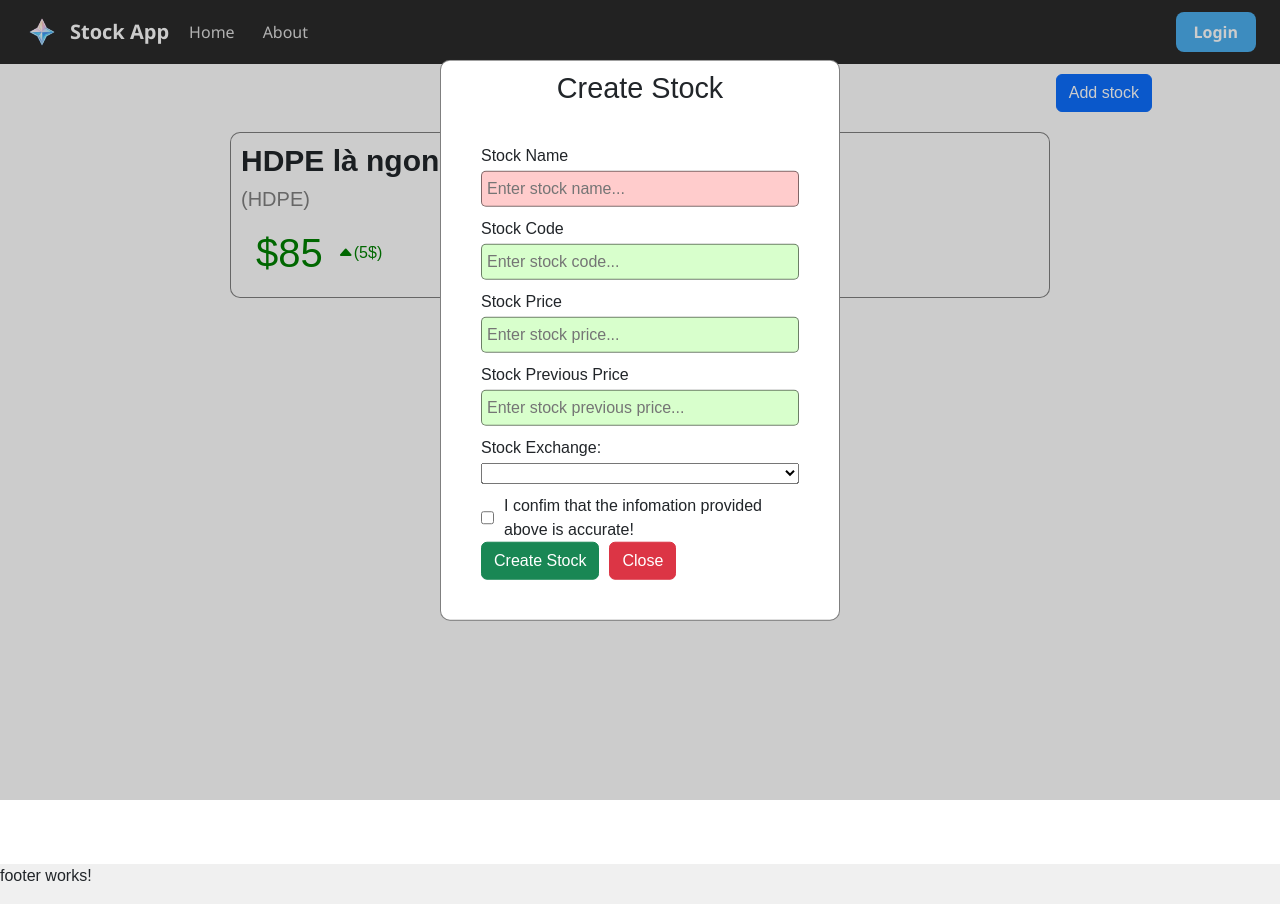
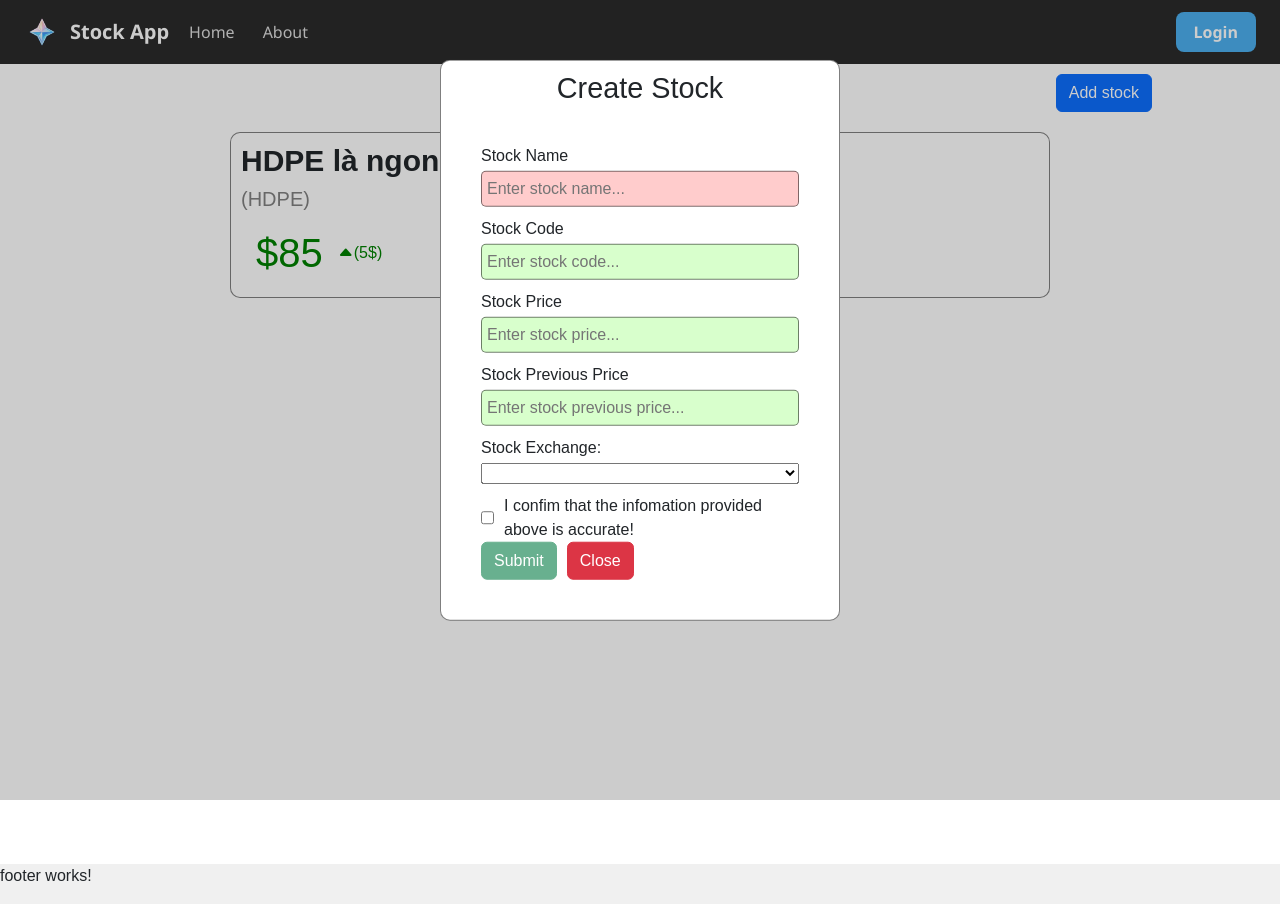
Before and after one commit to YangKlee/stock-app, an Angular app: page / in a window 1280 px wide. Both pictures are taken after a click on the button "Add stock". Built offline with nearby package versions, Linux system fonts and the light colour scheme.

Commit message:
update stock

```diff
--- a/src/app/stock/create-stock-reactform/create-stock-reactform.html
+++ b/src/app/stock/create-stock-reactform/create-stock-reactform.html
@@ -44,7 +44,7 @@
             <label for="stock-is-favorite"  class="label-checkbox">I confim that the infomation provided above is accurate!</label>
         </div>
         <div class="button-form-warper">
-        <input  formControlName="stockSubmit" [disabled]="!createStockForm.get('isConfimmed')?.value || createStockForm.invalid " type="submit" class="btn btn-success" >
+        <input [disabled]="!createStockForm.get('isConfimmed')?.value || createStockForm.invalid" type="submit" class="btn btn-success" value="Submit">
         <button type="button"  class="btn btn-danger" (click)="closeDialog()" >Close</button>
         </div>
 
--- a/src/app/stock/create-stock-reactform/create-stock-reactform.ts
+++ b/src/app/stock/create-stock-reactform/create-stock-reactform.ts
@@ -30,9 +30,9 @@ export class CreateStockReactform implements OnInit{
         this.title_form="Modify Stock";
         this.isFormOpen.next(true);
         this.isModifyMode = true;
-        // let stockObj = this.stockService.getStock(code);
-        // if(stockObj)
-        //   this.createFormForModify(stockObj)
+        this.stockService.getStock(code).subscribe((data: Stock)=>{
+          this.createFormForModify(data)
+        })
       }
       else
       {
@@ -105,7 +105,7 @@ export class CreateStockReactform implements OnInit{
         (result:any)=>{
           console.log("Create complete!");
           noti = result.msg;
-          this.createStockForm.reset();
+
         },
         (err: any)=>{
           console.log("Error ");
@@ -113,6 +113,8 @@ export class CreateStockReactform implements OnInit{
         }
 
       )
+      this.createStockForm.reset();
+      this.isFormOpen.next(false);
       alert(noti);
     }
     else{
```
